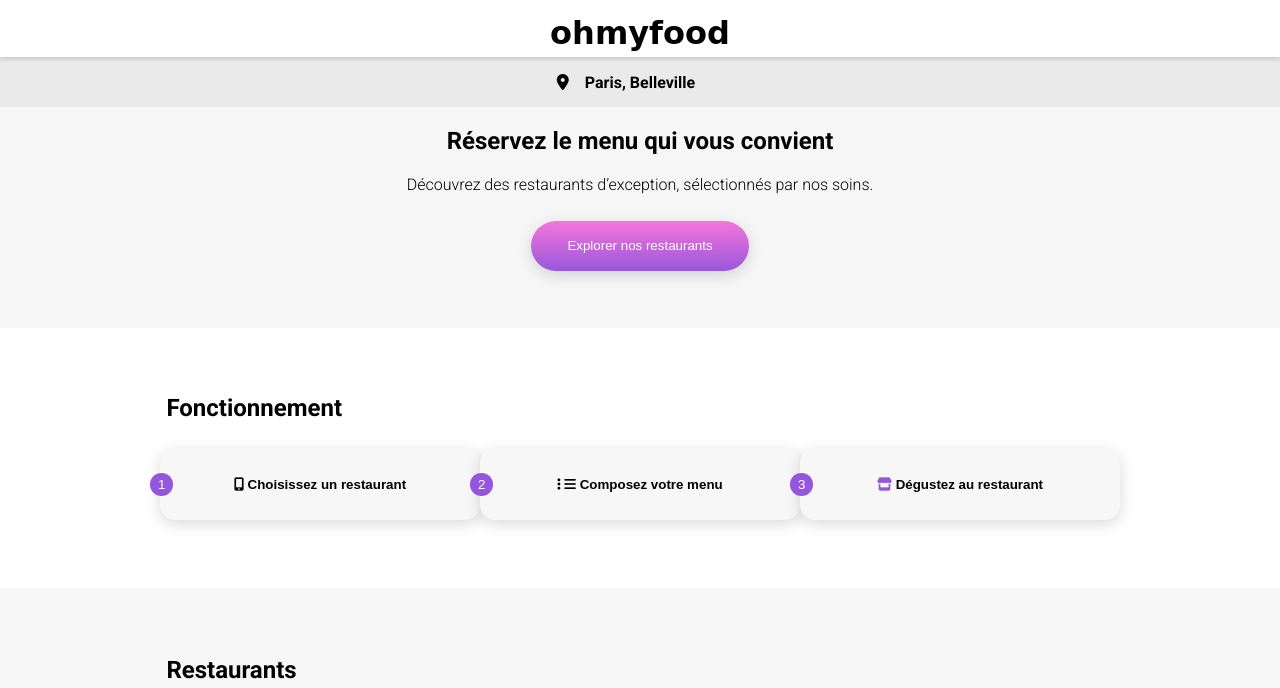
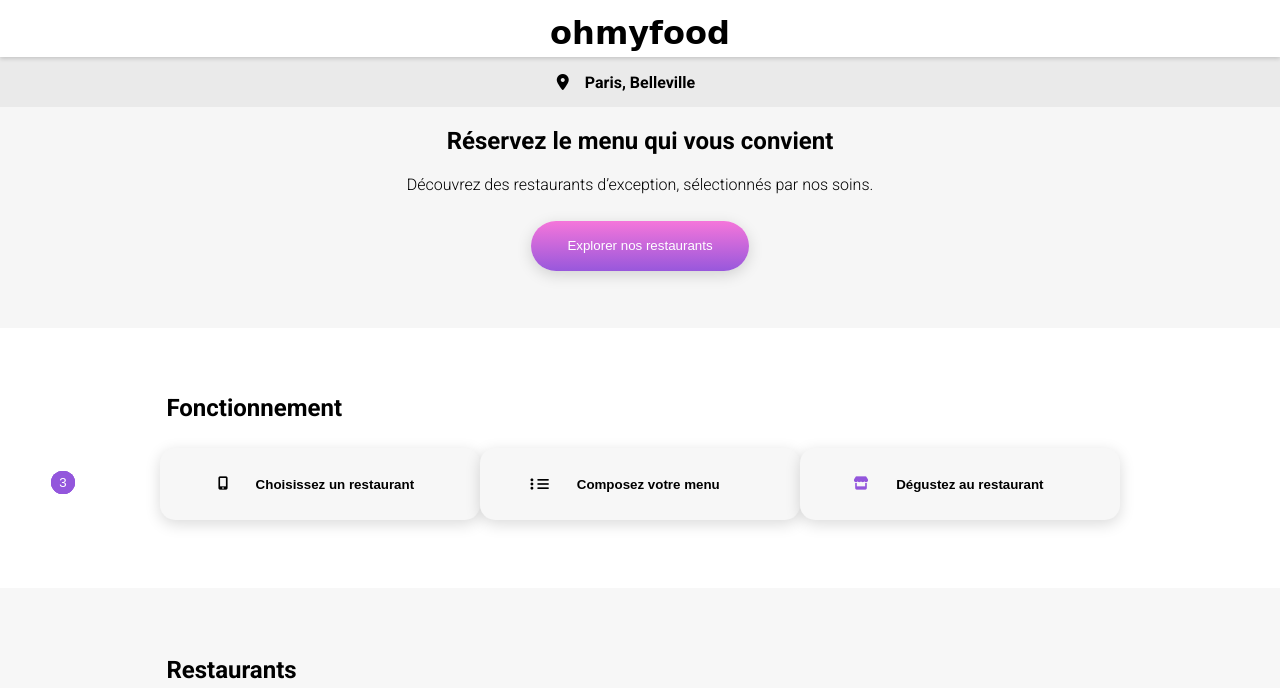
Before and after one commit to 6410064/project-4-ohmyfood, a website: page index.html in a window 1280 px wide. Shown: the top 688 px of the page. Drawn offline with Linux system fonts and the light colour scheme; a web font is replaced by a local one.

Commit message:
2.4.6 final commit

```diff
--- a/css/components/_homePage.scss
+++ b/css/components/_homePage.scss
@@ -76,6 +76,9 @@
     @include btn-functioning-style;
     width: 90%;
     margin-left: 11px;
+    display: flex;
+    align-items: center;
+    justify-content: center;
 
     @media screen and (min-width: 700px) {
         width: 30%;
@@ -87,19 +90,32 @@
     }
 }
 
+.icon__functionning__pos {
+    margin-right: 9%;
+}
+
 .fa-store {
     -webkit-background-clip: text;
     color: $color-purple;
 }
-
+.btn__functioning__text__1 {
+    margin-right: 8px;
+}
+.btn__functioning__text__2 {
+    margin-right: 30px;
+}
+.btn__functioning__text__3 {
+    margin-right: 23px;
+}
 .only__number {
-    display: block;
+    display: flex;
+    align-items: center;
+    justify-content: center;
     color: $color-white;
     background-color: $color-purple;
     border-radius: 50%;
     position: absolute;
-    margin-left: -16px;
-    margin-top: -4px;
+    left: 4%;
     padding: 4px 8px;
 
     @media screen and (min-width: 700px) {
--- a/index.html
+++ b/index.html
@@ -43,19 +43,20 @@
     <div class="container__btn__functioning">
       <button class="btn__functioning">
         <span class="only__number">1</span>
-        <i class="fa-solid fa-mobile-screen-button"> </i>
-        <strong class="btn__functioning__text">Choisissez un restaurant</strong>
+        <i class="fa-solid fa-mobile-screen-button icon__functionning__pos"> </i>
+        <strong class="btn__functioning__text__1">Choisissez un restaurant</strong>
       </button>
       <button class="btn__functioning">
         <span class="only__number">2</span>
+        <div class="icon__bars__and__ellipsis icon__functionning__pos">
         <i class="fa-solid fa-ellipsis-vertical"></i>
-        <i class="fa-sharp fa-solid fa-bars"></i>
-        <strong class="btn__functioning__text">Composez votre menu</strong>
+        <i class="fa-sharp fa-solid fa-bars"></i></div>
+        <strong class="btn__functioning__text__2">Composez votre menu</strong>
       </button>
       <button class="btn__functioning">
         <span class="only__number">3</span>
-        <i class="fa-solid fa-store"></i>
-        <strong class="btn__functioning__text">Dégustez au restaurant</strong>
+        <i class="fa-solid fa-store icon__functionning__pos"></i>
+        <strong class="btn__functioning__text__3">Dégustez au restaurant</strong>
       </button>
     </div>
   </section>
```
Also changed, not shown: css/style.css, 1 other file.
